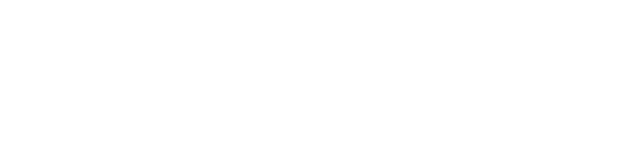
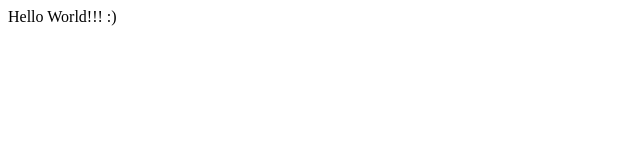
Before and after one commit to CarloDM/htmlcss-hello, a plain HTML site: page index.html in a window 1280 px wide. Shown: the whole page, without its empty margins (0-640 px from the left). Drawn offline with Linux system fonts and the light colour scheme.

Commit message:
[inserimento testo] dentro body

```diff
--- a/index.html
+++ b/index.html
@@ -7,6 +7,7 @@
     <title>Document</title>
 </head>
 <body>
+    Hello World!!! :)
 
 </body>
 </html>
```
